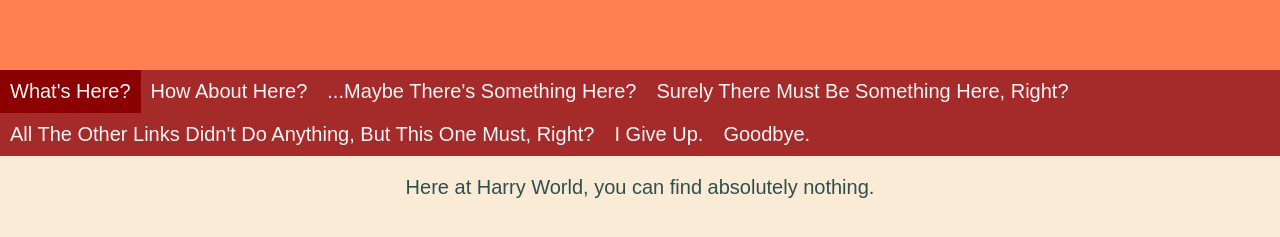
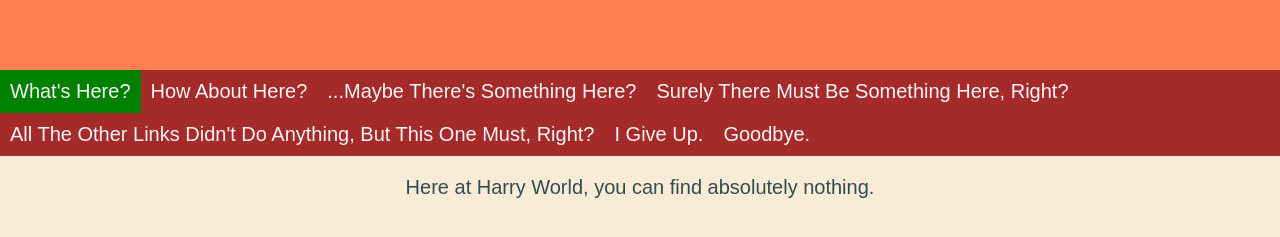
Before and after one commit to harry-elle/Harry-World, a plain HTML site: page index.html in a window 1280 px wide. In both pictures the pointer is over the link "What's Here?". Shown: the part 169-406 px from the top of the page. Drawn offline with Linux system fonts and the light colour scheme.

Commit message:
Update index.html

```diff
--- a/index.html
+++ b/index.html
@@ -31,7 +31,7 @@ body {
 }
 
 .topnav a:hover  {
-  background-color: darkred;
+  background-color: green;
   color: whitesmoke;
 }
 .header {
```
